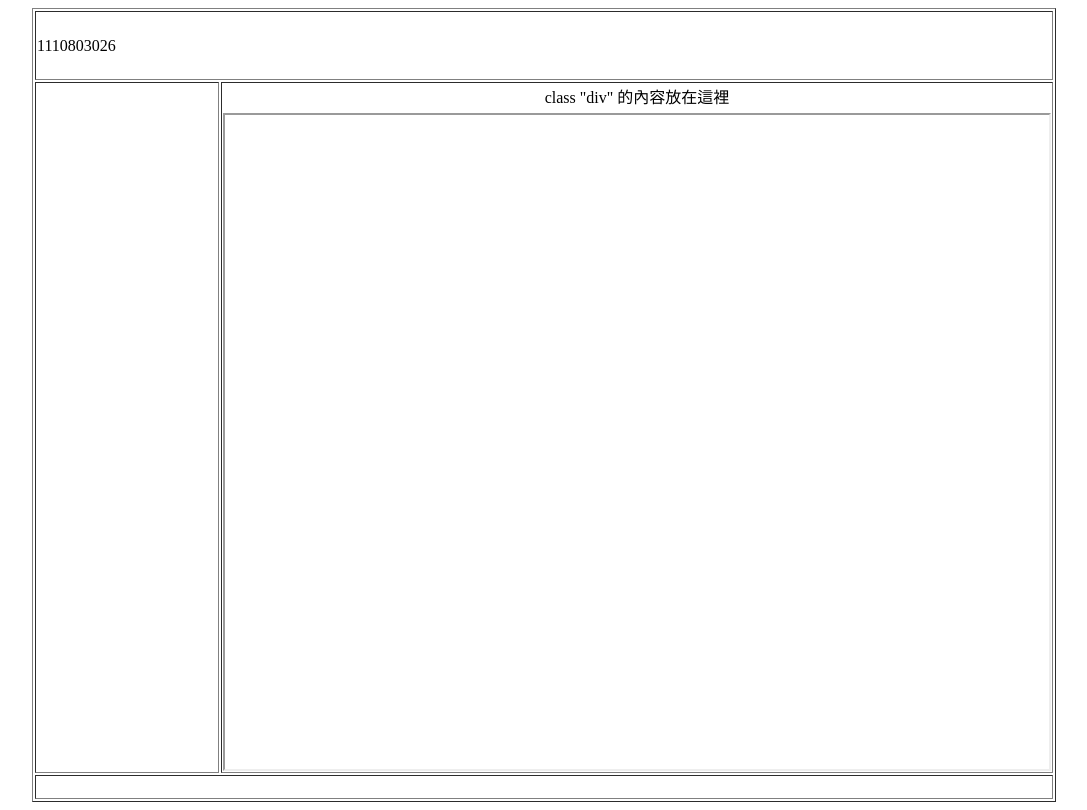
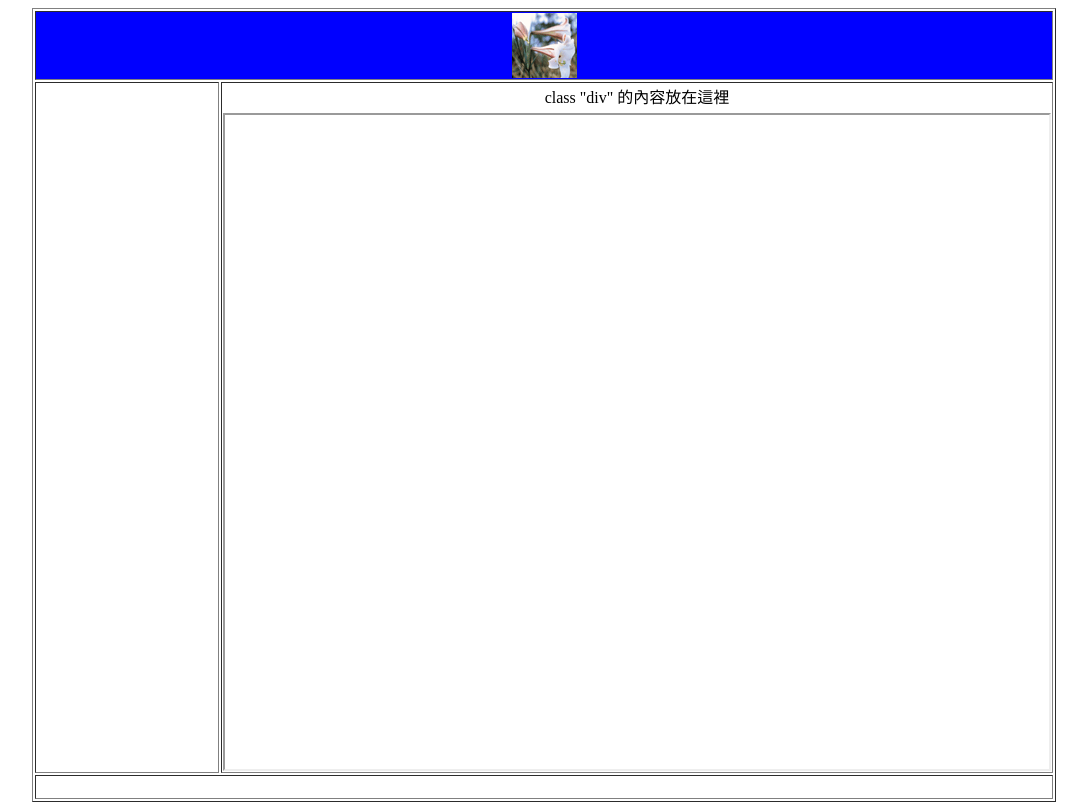
Before and after one commit to zyz1012/zyz1012.github.io, a plain HTML site: page index.html in a window 1280 px wide. Shown: the whole page, without its empty margins (96-1183 px from the left). Drawn offline with Linux system fonts and the light colour scheme.

Commit message:
Add files via upload

```diff
--- a/index.html
+++ b/index.html
@@ -18,7 +18,7 @@
 <body>
 <table width="1024" border="1" align="center">
   <tr>
-    <td height="65" colspan="2">1110803026</td>
+    <td height="65" colspan="2" align="center" bgcolor="#0000FF"><a href="index.html" target="_top"><img src="images/a1.gif" width="65" height="65" border="0" /></a></td>
   </tr>
   <tr>
     <td width="200" height="683">&nbsp;</td>
```
Also changed, not shown: images/a0.gif (added), images/a1.gif (added).
